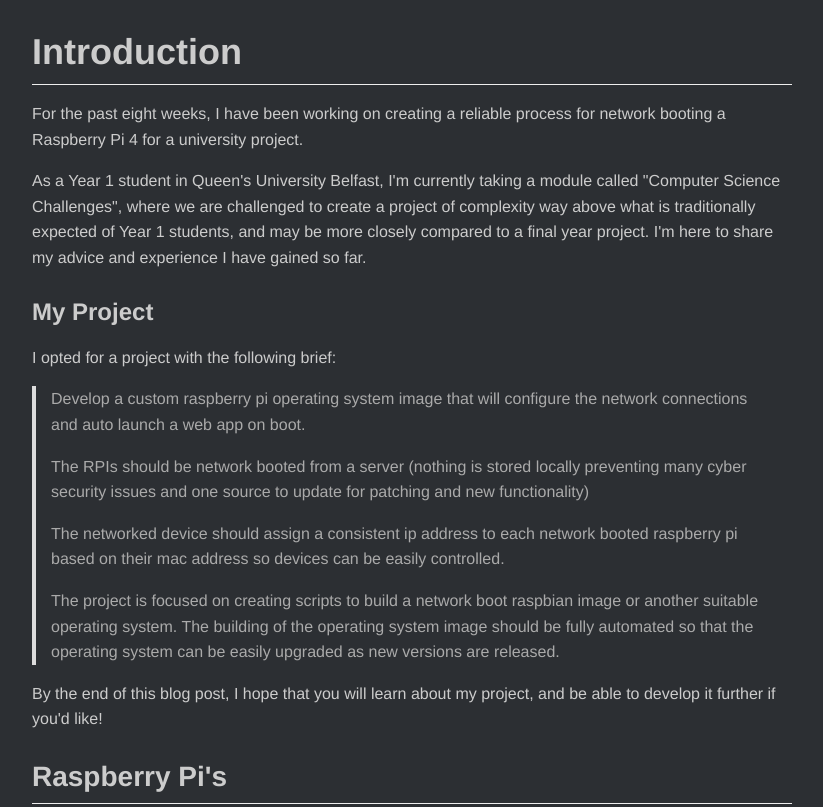
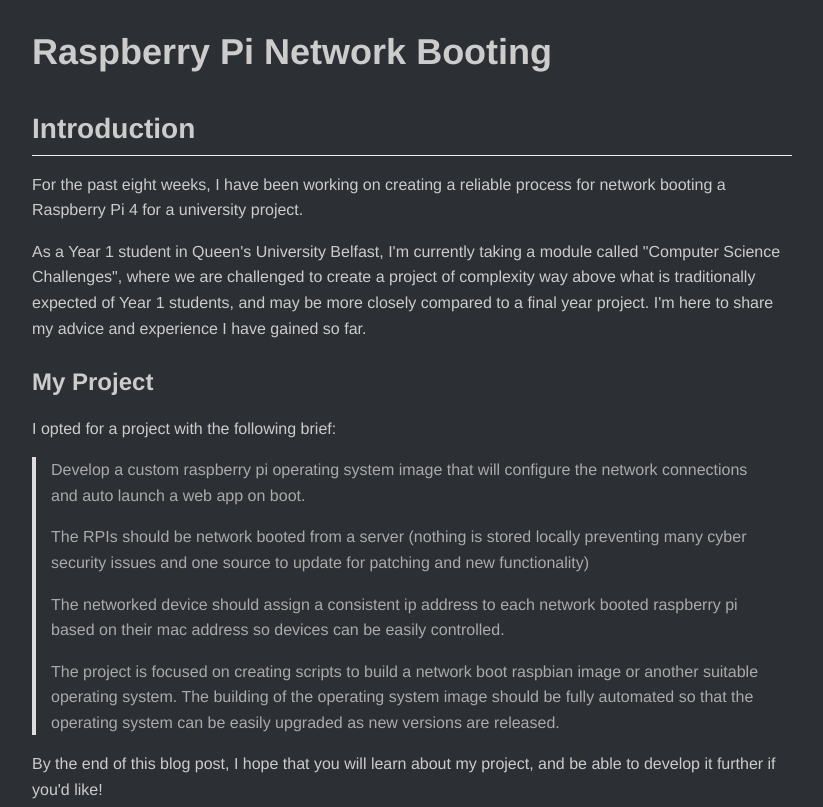
Before and after one commit to jamzss/rpi-network-boot, a plain HTML site: page docs/index.html in a window 1280 px wide. Shown: the top 807 px of the page, without its empty margins (243-1066 px from the left). Drawn offline with Linux system fonts and the light colour scheme.

Commit message:
Add titles and edit format

```diff
--- a/docs/assets/css/github-markdown-post.css
+++ b/docs/assets/css/github-markdown-post.css
@@ -289,7 +289,6 @@
   padding-bottom: 0.3em;
   font-size: 2.25em;
   line-height: 1.2;
-  border-bottom: 1px solid #eee;
 }
 
 .markdown-body h2 {
--- a/docs/index.html
+++ b/docs/index.html
@@ -3,14 +3,16 @@
   <head>
     <meta charset="utf-8">
     <meta name="viewport" content="width=device-width, initial-scale=1, minimal-ui">
-    <title>Introduction</title>
+    <title>Raspberry Pi Network Booting</title>
     <link type="text/css" rel="stylesheet" href="assets/css/github-markdown-post.css">
     <link type="text/css" rel="stylesheet" href="assets/css/pilcrow.css">
     <link type="text/css" rel="stylesheet" href="assets/css/hljs-github.min.css"/>
     <link type="text/css" rel="stylesheet" href="assets/css/images.css"/>
   </head>
   <body>
-    <article class="markdown-body"><h1 id="introduction"><a class="header-link" href="#introduction"></a>Introduction</h1>
+    <article class="markdown-body">
+      <h1 id="raspberry-pi-network-booting"><a class="header-link" href=#raspberry-pi-network-booting></a>Raspberry Pi Network Booting</h1>
+      <h2 id="introduction"><a class="header-link" href="#introduction"></a>Introduction</h2>
 <p>For the past eight weeks, I have been working on creating a reliable process for network booting a Raspberry Pi 4 for a university project.</p>
 <p>As a Year 1 student in Queen&#39;s University Belfast, I&#39;m currently taking a module called &quot;Computer Science Challenges&quot;, where we are challenged to create a project of complexity way above what is traditionally expected of Year 1 students, and may be more closely compared to a final year project. I&#39;m here to share my advice and experience I have gained so far.</p>
 <h3 id="my-project"><a class="header-link" href="#my-project"></a>My Project</h3>
```
Also changed, not shown: docs/howto.html (+1 -1 lines).
